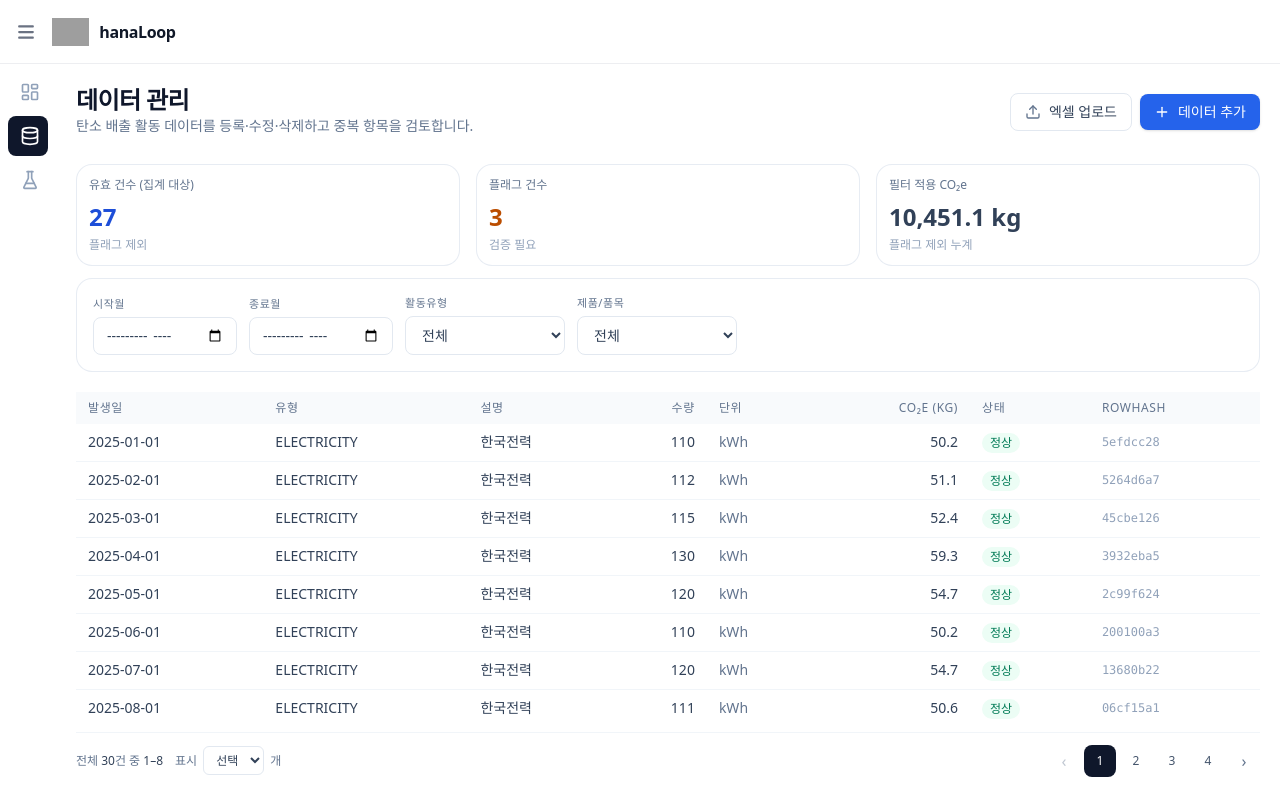
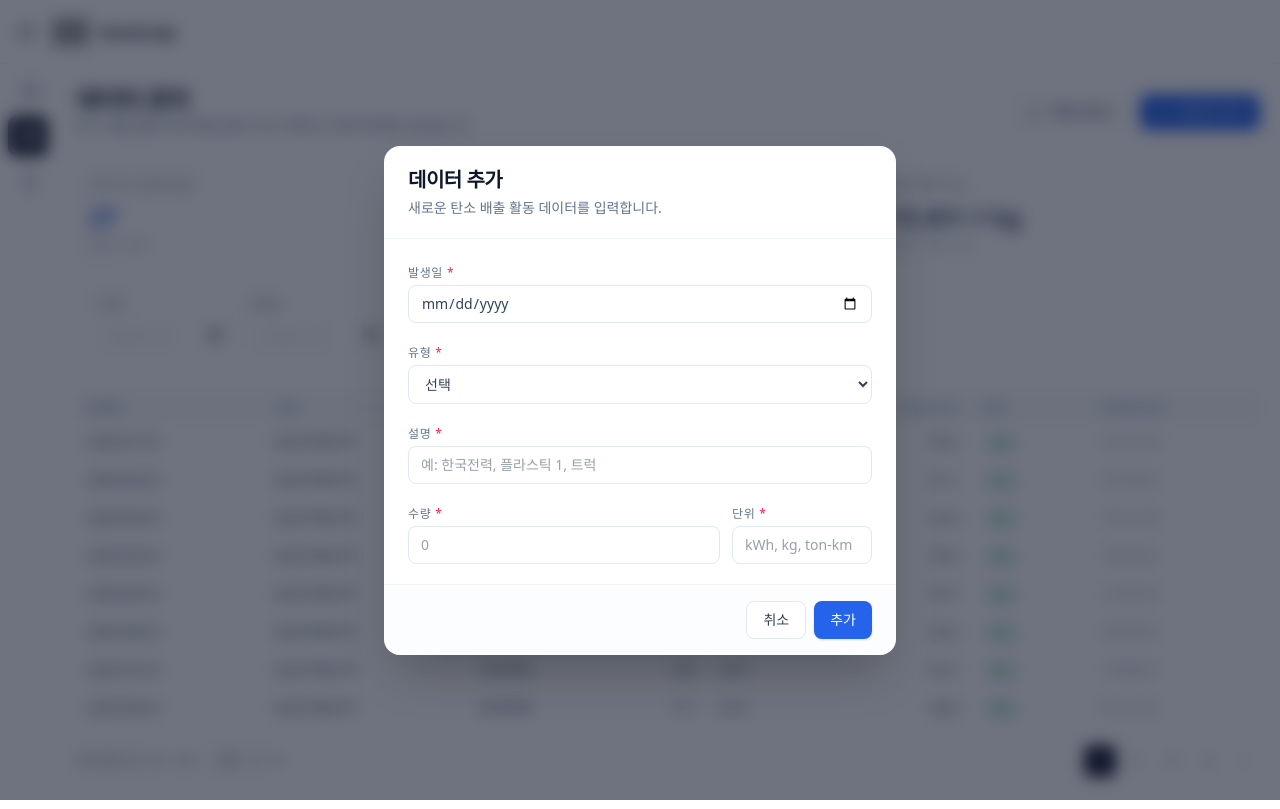
Before and after one commit to jangseoyeon-dev/hanaLoop, a Next.js app: page /data-management in a window 1280 px wide. Both pictures are taken after a click on the button "데이터 추가". Built offline with nearby package versions, Linux system fonts and the light colour scheme; grey boxes are pictures that could not be loaded.

Commit message:
신규 데이터 추가 가능한 모달 UI 추가

```diff
--- a/src/app/data-management/page.tsx
+++ b/src/app/data-management/page.tsx
@@ -10,6 +10,7 @@ import { formatNumber } from "@/shared/lib/format";
 import { useState } from "react";
 import { LuPlus, LuUpload } from "react-icons/lu";
 import { CalculationBasisModal } from "@/shared/components/modal/CalculationBasisModal";
+import { AddDataModal } from "@/shared/components/modal/AddDataModal";
 
 export default function DataManagement() {
   const rows = activityRowsMock;
@@ -25,6 +26,9 @@ export default function DataManagement() {
     setSelectedRow(r);
     setIsModalOpen(true);
   };
+
+  // 데이터 추가 모달 여부
+  const [isAddModalOpen, setIsAddModalOpen] = useState(false);
 
   return (
     <div className="space-y-6 p-6 md:p-5">
@@ -48,6 +52,7 @@ export default function DataManagement() {
           <button
             type="button"
             className="inline-flex items-center gap-2 rounded-lg bg-brand-600 px-3.5 py-2 text-sm font-medium text-white shadow-sm transition-colors hover:bg-brand-700 focus-visible:outline-none focus-visible:ring-2 focus-visible:ring-brand-600/30"
+            onClick={() => setIsAddModalOpen(true)}
           >
             <LuPlus className="h-4 w-4" />
             데이터 추가
@@ -80,11 +85,15 @@ export default function DataManagement() {
           <Table rows={rows} onRowClick={openRow} />
         </div>
       </div>
-
+      {/* 각 로우 클릭시 계산 근거 모달 */}
       <CalculationBasisModal
         isModalOpen={isModalOpen}
         setIsModalOpen={setIsModalOpen}
         selectedRow={selectedRow}
+      />
+      <AddDataModal
+        isAddModalOpen={isAddModalOpen}
+        setIsAddModalOpen={setIsAddModalOpen}
       />
     </div>
   );
--- /dev/null
+++ b/src/shared/components/modal/AddDataModal.tsx
@@ -0,0 +1,172 @@
+"use client";
+
+import { useState } from "react";
+import Modal from "react-modal";
+
+type ActivityTypeValue = "ELECTRICITY" | "MATERIAL" | "TRANSPORT";
+
+const TYPE_OPTIONS: { value: ActivityTypeValue; label: string }[] = [
+  { value: "ELECTRICITY", label: "전기" },
+  { value: "MATERIAL", label: "원소재" },
+  { value: "TRANSPORT", label: "운송" },
+];
+
+export function AddDataModal({
+  isAddModalOpen,
+  setIsAddModalOpen,
+}: {
+  isAddModalOpen: boolean;
+  setIsAddModalOpen: React.Dispatch<React.SetStateAction<boolean>>;
+}) {
+  const closeModal = () => setIsAddModalOpen(false);
+
+  const [activityDate, setActivityDate] = useState("");
+  const [type, setType] = useState<ActivityTypeValue | "">("");
+  const [description, setDescription] = useState("");
+  const [amount, setAmount] = useState("");
+  const [unit, setUnit] = useState("");
+
+  const handleSubmit = (e: React.FormEvent<HTMLFormElement>) => {
+    e.preventDefault();
+    console.log({
+      activityDate,
+      type,
+      description,
+      amount: Number(amount),
+      unit,
+    });
+    closeModal();
+  };
+
+  return (
+    <Modal
+      isOpen={isAddModalOpen}
+      onRequestClose={closeModal}
+      shouldCloseOnOverlayClick
+      shouldCloseOnEsc
+      contentLabel="데이터 추가"
+      overlayClassName="fixed inset-0 z-50 flex items-center justify-center bg-slate-900/60 p-4 backdrop-blur-sm"
+      className="flex max-h-[85vh] w-full max-w-lg flex-col overflow-hidden rounded-2xl bg-white shadow-2xl outline-none"
+      preventScroll
+    >
+      <form onSubmit={handleSubmit} className="flex flex-col">
+        <div className="flex items-start justify-between border-b border-slate-100 px-6 py-5">
+          <div>
+            <h2 className="text-xl font-semibold tracking-tight text-slate-900">
+              데이터 추가
+            </h2>
+            <p className="mt-1 text-sm text-slate-500">
+              새로운 탄소 배출 활동 데이터를 입력합니다.
+            </p>
+          </div>
+        </div>
+
+        <div className="space-y-4 overflow-y-auto px-6 py-5">
+          <Field label="발생일" required>
+            <input
+              type="date"
+              value={activityDate}
+              onChange={(e) => setActivityDate(e.target.value)}
+              required
+              className={inputClass}
+            />
+          </Field>
+
+          <Field label="유형" required>
+            <select
+              value={type}
+              onChange={(e) => setType(e.target.value as ActivityTypeValue)}
+              required
+              className={inputClass}
+            >
+              <option value="" disabled>
+                선택
+              </option>
+              {TYPE_OPTIONS.map((opt) => (
+                <option key={opt.value} value={opt.value}>
+                  {opt.label}
+                </option>
+              ))}
+            </select>
+          </Field>
+
+          <Field label="설명" required>
+            <input
+              type="text"
+              value={description}
+              onChange={(e) => setDescription(e.target.value)}
+              placeholder="예: 한국전력, 플라스틱 1, 트럭"
+              required
+              className={inputClass}
+            />
+          </Field>
+
+          <div className="grid grid-cols-[1fr_140px] gap-3">
+            <Field label="수량" required>
+              <input
+                type="text"
+                inputMode="decimal"
+                value={amount}
+                onChange={(e) =>
+                  setAmount(e.target.value.replace(/[^0-9.]/g, ""))
+                }
+                placeholder="0"
+                required
+                className={`${inputClass} tabular-nums`}
+              />
+            </Field>
+            <Field label="단위" required>
+              <input
+                type="text"
+                value={unit}
+                onChange={(e) => setUnit(e.target.value)}
+                placeholder="kWh, kg, ton-km"
+                required
+                className={inputClass}
+              />
+            </Field>
+          </div>
+        </div>
+
+        <div className="flex justify-end gap-2 border-t border-slate-100 bg-slate-50/40 px-6 py-4">
+          <button
+            type="button"
+            onClick={closeModal}
+            className="inline-flex items-center rounded-lg border border-slate-200 bg-white px-4 py-2 text-sm font-medium text-slate-700 transition-colors hover:border-slate-300 hover:bg-slate-50 focus-visible:outline-none focus-visible:ring-2 focus-visible:ring-slate-900/10"
+          >
+            취소
+          </button>
+          <button
+            type="submit"
+            className="inline-flex items-center rounded-lg bg-brand-600 px-4 py-2 text-sm font-medium text-white shadow-sm transition-colors hover:bg-brand-700 focus-visible:outline-none focus-visible:ring-2 focus-visible:ring-brand-600/30"
+          >
+            추가
+          </button>
+        </div>
+      </form>
+    </Modal>
+  );
+}
+
+const inputClass =
+  "w-full rounded-lg border border-slate-200 bg-white px-3 py-2 text-sm text-slate-700 outline-none transition focus:border-brand-400 focus:ring-2 focus:ring-brand-100";
+
+function Field({
+  label,
+  required,
+  children,
+}: {
+  label: string;
+  required?: boolean;
+  children: React.ReactNode;
+}) {
+  return (
+    <label className="block">
+      <span className="mb-1 inline-flex items-center gap-1 text-xs font-medium uppercase tracking-wider text-slate-500">
+        {label}
+        {required && <span className="text-rose-500">*</span>}
+      </span>
+      {children}
+    </label>
+  );
+}
```
